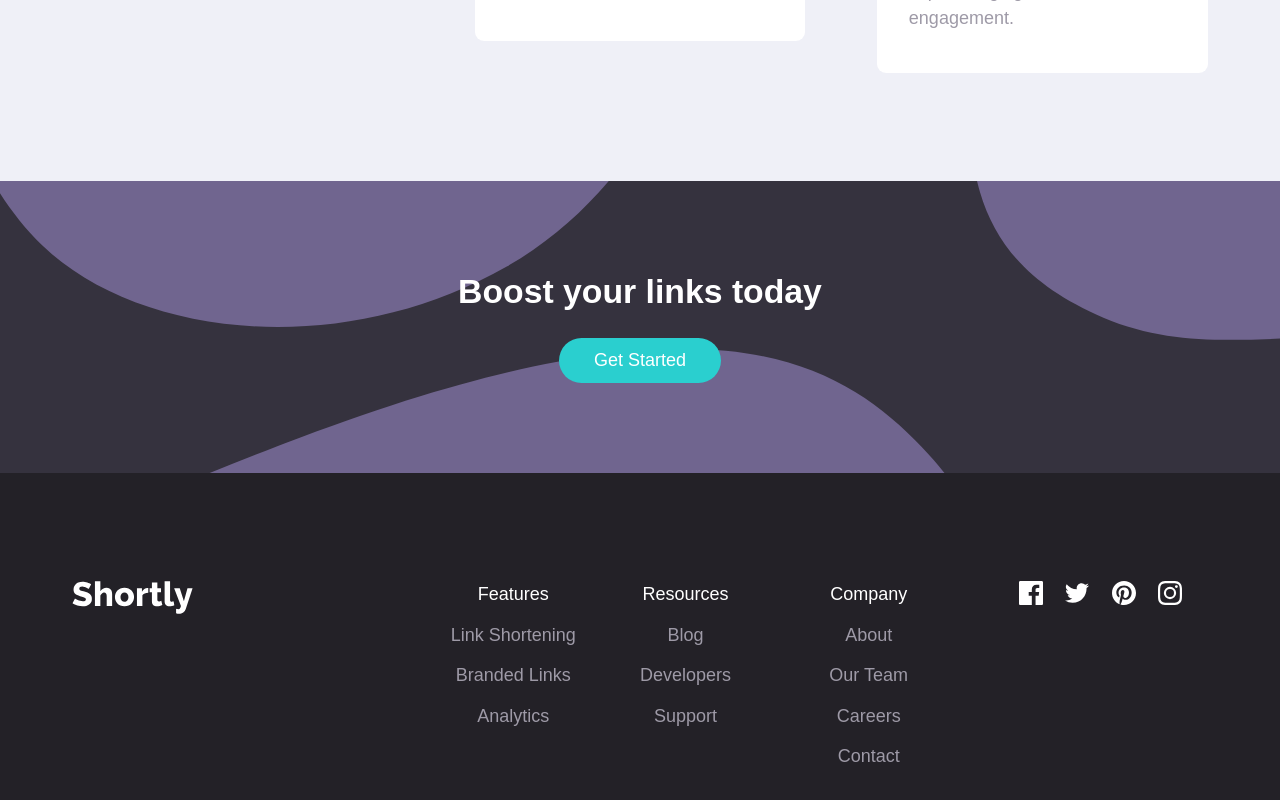
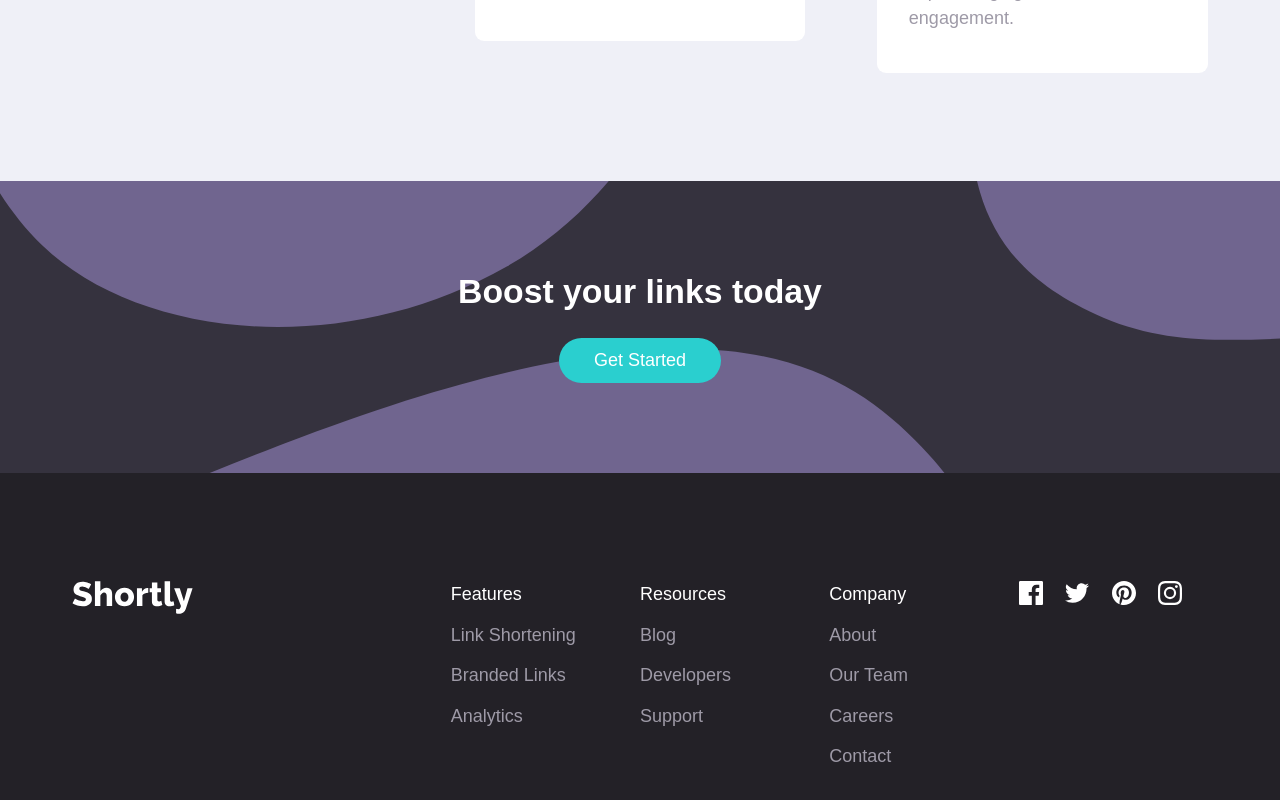
Before and after one commit to alvyynm/shortly, a React (Vite) app in the folder frontend/: page / in a window 1280 px wide. Shown: the part 1332-2132 px from the top of the page. Built offline with nearby package versions, Linux system fonts and the light colour scheme.

Commit message:
style: left-align footer links on md and lg screens

```diff
--- a/frontend/src/components/Footer.jsx
+++ b/frontend/src/components/Footer.jsx
@@ -11,7 +11,7 @@ function Footer() {
     <footer className="w-full py-20 text-grayish-violet bg-dark-violet-deep">
       <div className="px-4 py-4 lg:px-16">
         <div className="max-w-7xl mx-auto relative">
-          <div className="text-center grid grid-cols-1 justify-items-center lg:justify-items-start md:grid-cols-4 lg:grid-cols-6">
+          <div className="text-center md:text-left grid grid-cols-1 justify-items-center lg:justify-items-start md:grid-cols-4 lg:grid-cols-6">
             <div className="lg:col-span-2 mb-8 lg:mb-0">
               <img src={logo} alt="shortly white logo" />
             </div>
```
